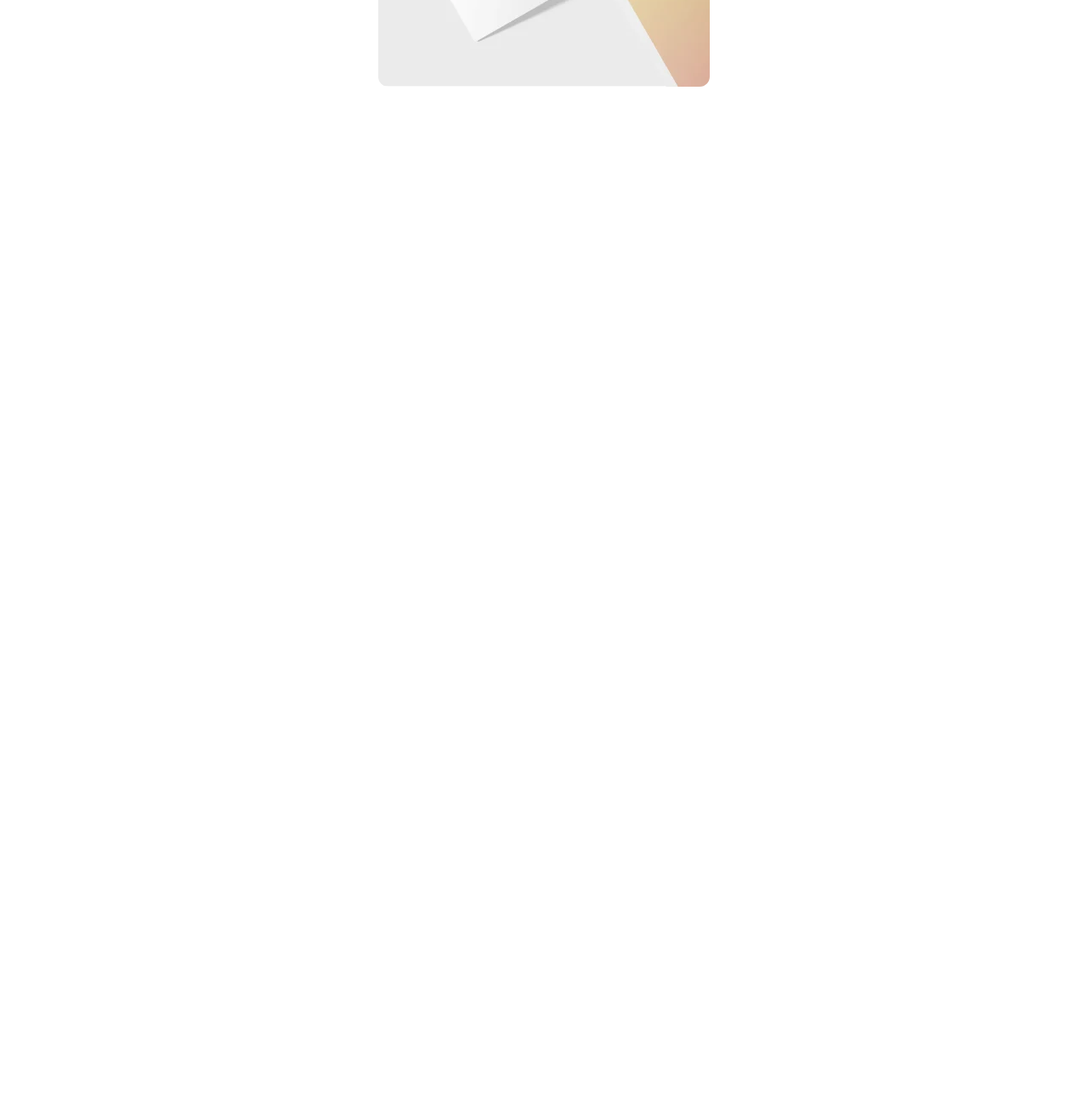
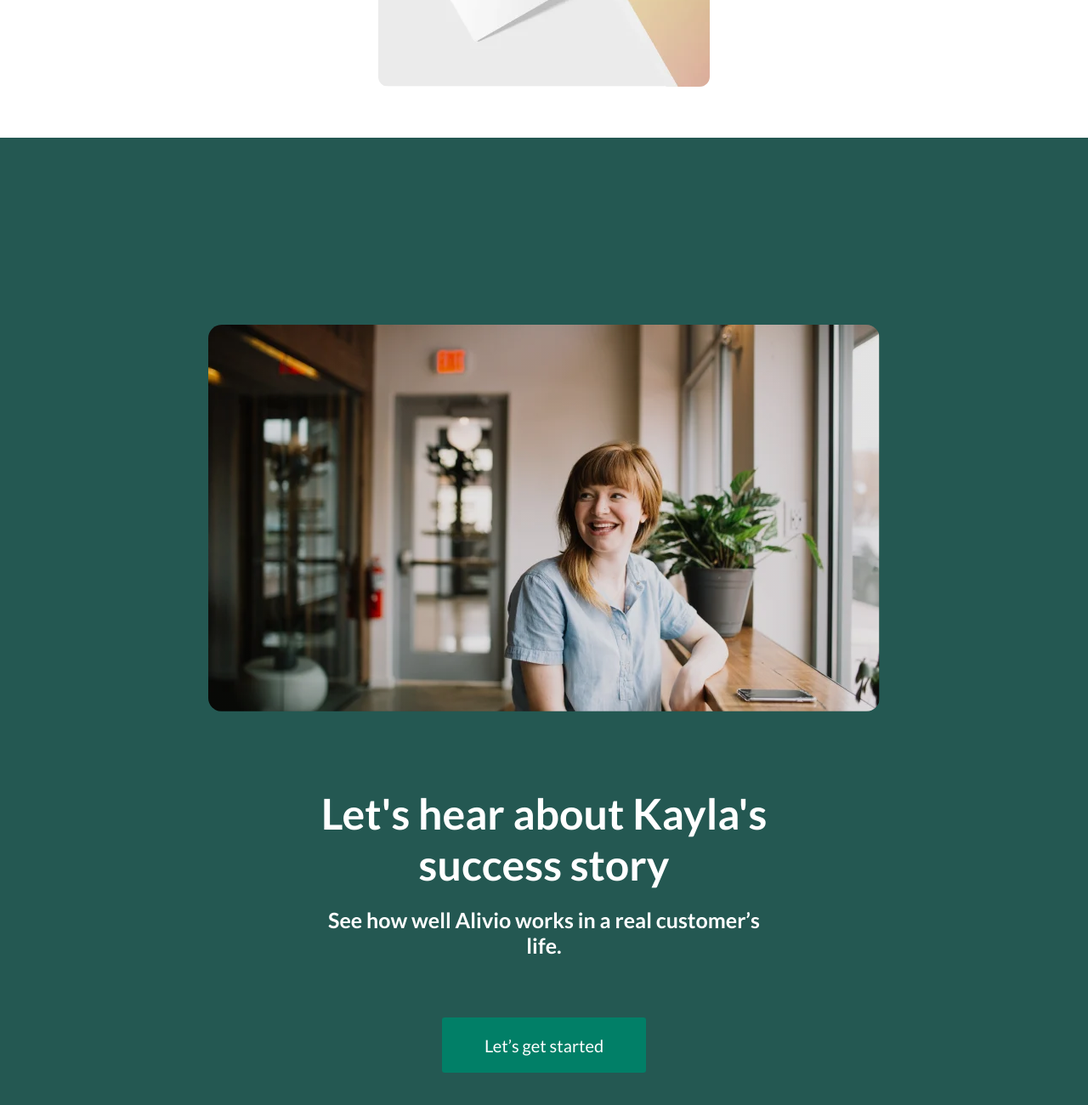
Before and after one commit to DigitalGl/CSS-Alivio, a plain HTML site: page index.html in a window 1280 px wide. Shown: the part 2303-3603 px from the top of the page at 85% size. Before the commit the page ends 2465 px from the top, so only its background shows below. Drawn offline with Linux system fonts and the light colour scheme.

Commit message:
success section

```diff
--- a/index.css
+++ b/index.css
@@ -4,3 +4,4 @@
 @import url('/styles/hero.css');
 @import url('/styles/about.css');
 @import url('/styles/card.css');
+@import url('/styles/success.css');
--- a/index.html
+++ b/index.html
@@ -119,6 +119,27 @@
           </div>
         </div>
       </section>
+
+      <section class="success" aria-label="success section">
+        <div class="container">
+          <div class="success__wrapper">
+            <div class="success__content">
+              <h3 class="success__title">Let's hear about Kayla's success story</h3>
+              <p class="success__description">See how well Alivio works in a real customer’s life. </p>
+              <button class="btn">Let’s get started</button>
+            </div>
+
+            <div class="success__content-video">
+              <img src="assets/webp/video_cover.webp" class="success__cover" alt="video cover img">
+              <svg class="success__play-icon" aria-label="play icon">
+                <use href="assets/sprites.svg#play-icon"></use>
+              </svg>
+              <div class="success__gradient"></div>
+            </div>
+          </div>
+        </div>
+      </section>
+
     </main>
   </body>
 </html>
--- /dev/null
+++ b/styles/success.css
@@ -0,0 +1,110 @@
+.success {
+  background-color: var(--co-dark-green);
+}
+
+.success__wrapper {
+  padding: 220px 0;
+  display: flex;
+  justify-content: space-between;
+  align-items: start;
+  flex-wrap: wrap-reverse;
+  gap: 40px;
+}
+
+.success__content {
+  margin: 50px 0 0 0;
+  max-width: 550px;
+  display: flex;
+  flex-direction: column;
+  /* justify-content: start;
+  align-items: start; */
+  place-items: start;
+  gap: 20px;
+}
+
+.success__title {
+  color: var(--co-white);
+  font-size: 50px;
+  font-weight: 700;
+}
+
+.success__description {
+  color: var(--co-white);
+  font-size: 25px;
+  font-weight: 600;
+}
+
+.success__content .btn {
+  margin: 50px 0 0 0;
+  width: 240px;
+  height: 65px;
+}
+
+.success__content .btn:hover {
+  outline: 2px solid var(--co-white);
+}
+
+.success__content-video {
+  max-width: 790px;
+  height: 455px;
+  position: relative;
+  border-radius: 16px;
+  overflow: hidden;
+}
+
+.success__cover {
+  width: 100%;
+  height: 100%;
+  object-fit: cover;
+  aspect-ratio: 158/91;
+}
+
+.success__play-icon {
+  position: absolute;
+  z-index: 2;
+  width: 72px;
+  height: 73px;
+  fill: var(--co-white);
+  top: 50%;
+  left: 50%;
+  /* translate: -50%, -50%; */
+  transform: translate(-50%, -50%);
+}
+
+.success__play-icon:hover {
+  fill: var(--co-green);
+  cursor: pointer;
+}
+
+.success__gradient {
+  position: absolute;
+  z-index: 1;
+  inset: 0;
+  background: linear-gradient(180deg, rgba(0, 0, 0, 0.1), rgba(0, 0, 0, 0.1))
+    center/cover no-repeat;
+}
+
+@media (max-width: 1370px) {
+  .success__wrapper {
+    justify-content: center;
+  }
+
+  .success__content {
+    text-align: center;
+    place-items: center start;
+  }
+}
+
+@media (max-width: 576px) {
+  .success__wrapper {
+    padding: 150px 0;
+  }
+
+  .success__title {
+    font-size: 32px;
+  }
+
+  .success__description {
+    font-size: 20px;
+  }
+}
```
